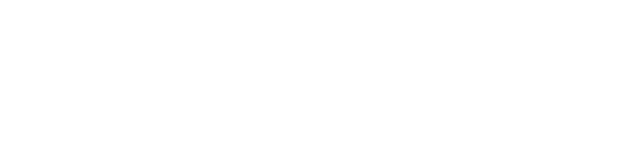
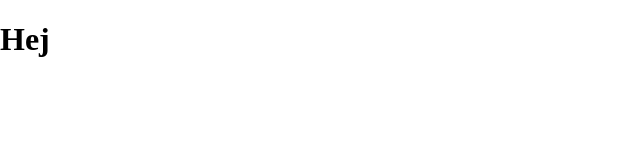
Before and after one commit to ThaFatBuddha/rootfolder-skabalon, a plain HTML site: page index.html in a window 1280 px wide. Shown: the whole page, without its empty margins (0-640 px from the left). Drawn offline with Linux system fonts and the light colour scheme.

Commit message:
Update index.html

```diff
--- a/index.html
+++ b/index.html
@@ -16,8 +16,11 @@
 <body>
 
     <header>
+        <h1> Hej </h1>
 
-        <nav></nav>
+        <nav>
+
+</nav>
 
     </header>
 
```
